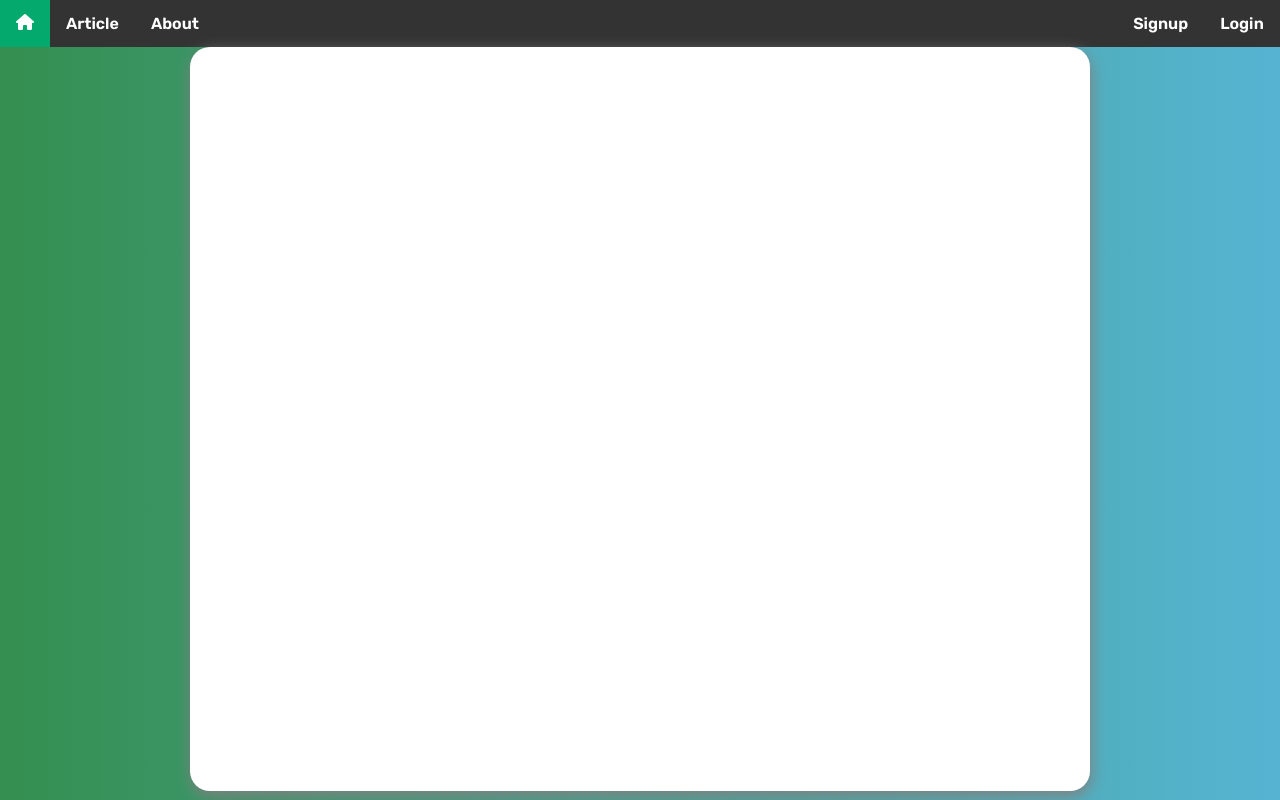
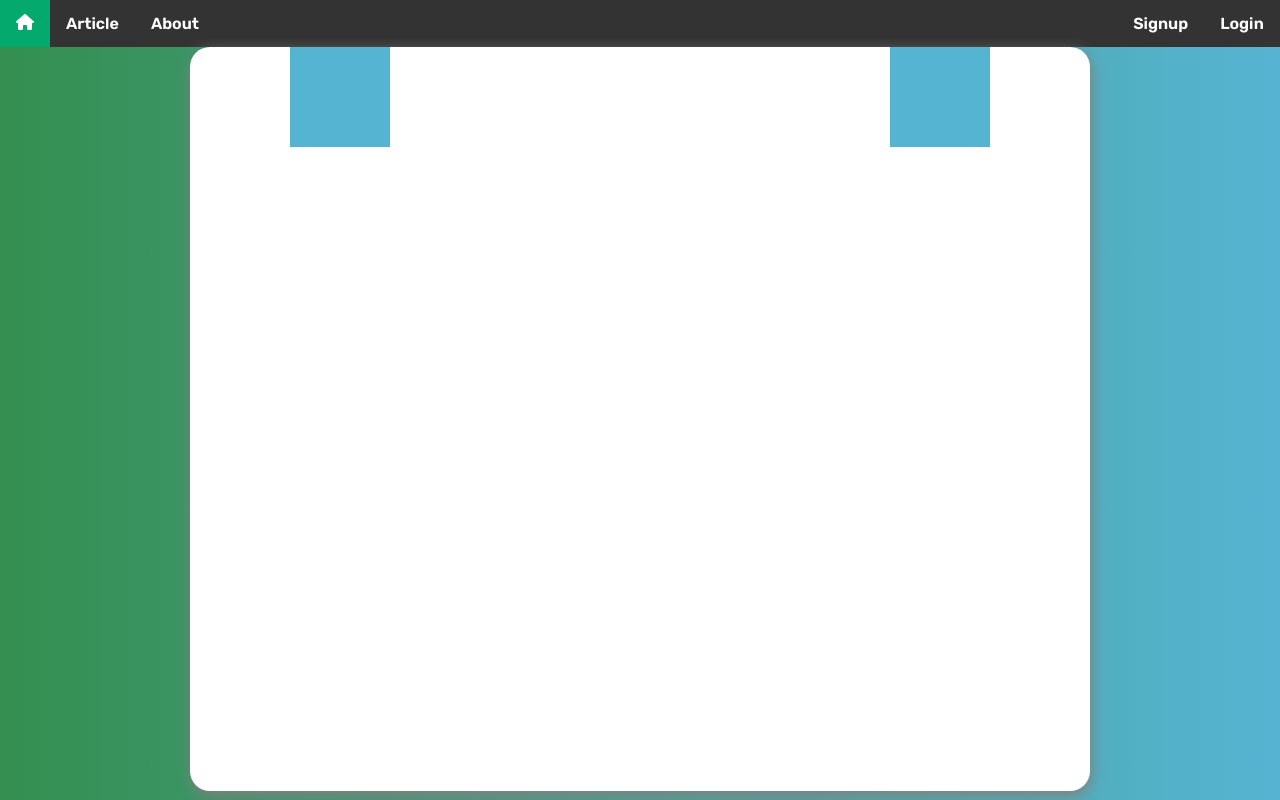
Before and after one commit to mojtaba174/madcraftProject, a Django app: page / in a window 1280 px wide. Run offline with Django 3.2, Linux system fonts and the light colour scheme; some libraries are stand-ins or nearby versions.

Commit message:
start home

```diff
--- a/static/home.css
+++ b/static/home.css
@@ -27,7 +27,23 @@ h1{
     height: 500px;
     color: red;
 }
+.position-in-back{
+    position: absolute;
+}
+.bio{
+    width: 100px;
+    height: 100px;
+    background-color: #56B4D3;
+}
+#header{
 
+}
+#bio-sit-box{
+    right: 100px;
+}
+#bio-python-box{
+    left: 100px;
+}
 body{
     background-attachment: fixed;
     height: 100%;
--- a/templates/home.html
+++ b/templates/home.html
@@ -14,7 +14,12 @@
     </div>
     <div id="back-parent">
         <div id="back">
-            <div id ="imag1"></div>
+            <header>
+                <div id="header"></div>
+            </header>
+
+            <div id="bio-python-box" class="bio position-in-back"></div>
+            <div id="bio-sit-box" class="bio position-in-back"></div>
         </div>
     </div>
 
```
Also changed, not shown: db.sqlite3.
